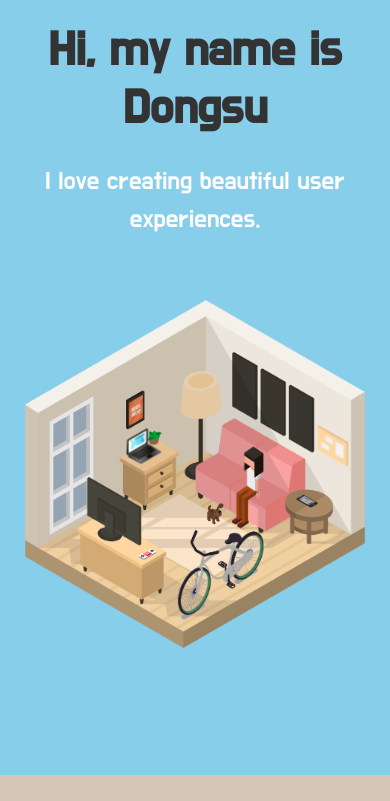
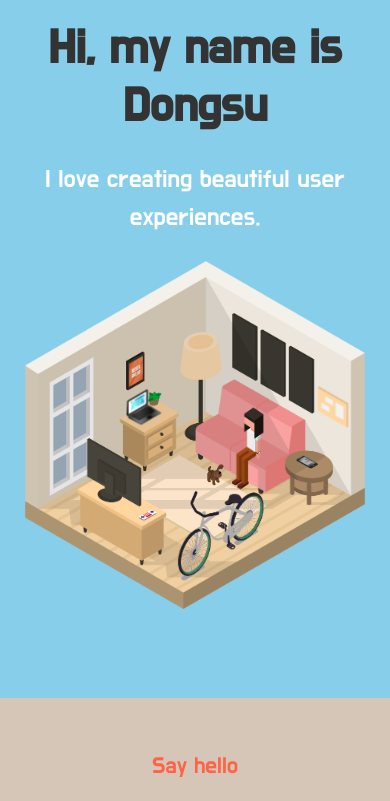
Before and after one commit to dongsooo/dongfolio_noUse, a plain HTML site: page index.html in a window 390 px wide. Shown: the top 801 px of the page. Drawn offline with nearby package versions, Linux system fonts and the light colour scheme; a web font is replaced by a local one.

Commit message:
수정됨

```diff
--- a/css/style.css
+++ b/css/style.css
@@ -52,10 +52,11 @@ body {
 
 .section1 {
   width: 100%;
-  height: 100vh;
+
   display: flex;
   justify-content: space-around;
   align-items: center;
+  margin-bottom: 0;
 }
 
 .myRoom {
@@ -434,6 +435,7 @@ body {
 .text-box p {
   margin-top: 20px;
   font-size: 25px;
+  text-align: center;
 }
 
 .mobile-text {
@@ -808,6 +810,7 @@ body {
 
   .section1 {
     flex-direction: column;
+    margin-bottom: 5em;
   }
 
   .pc-text {
@@ -837,6 +840,7 @@ body {
 
   .text-box {
     padding-left: 0;
+    margin-top: 1em;
   }
 
   .text-box p {
@@ -883,19 +887,17 @@ body {
     flex-direction: column;
     order: 2;
   }
+}
 
-  .section3 {
-    top: 100px;
-  }
-
-  .section2 {
-    top: 100px;
+@media (max-width: 890px) {
+  .section1 {
+    height: auto;
   }
 }
 
 @media (max-width: 715px) {
   .section1 {
-    height: 80vh;
+    height: auto;
     justify-content: baseline;
   }
 }
```
